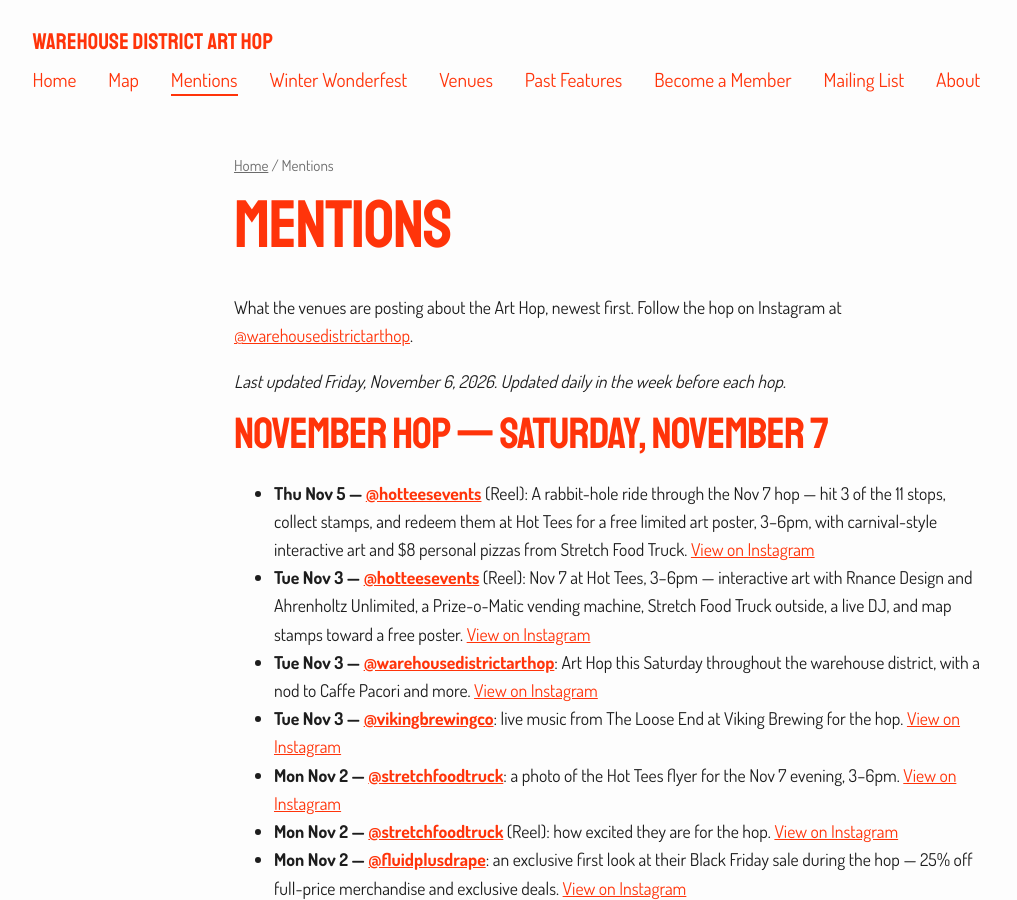
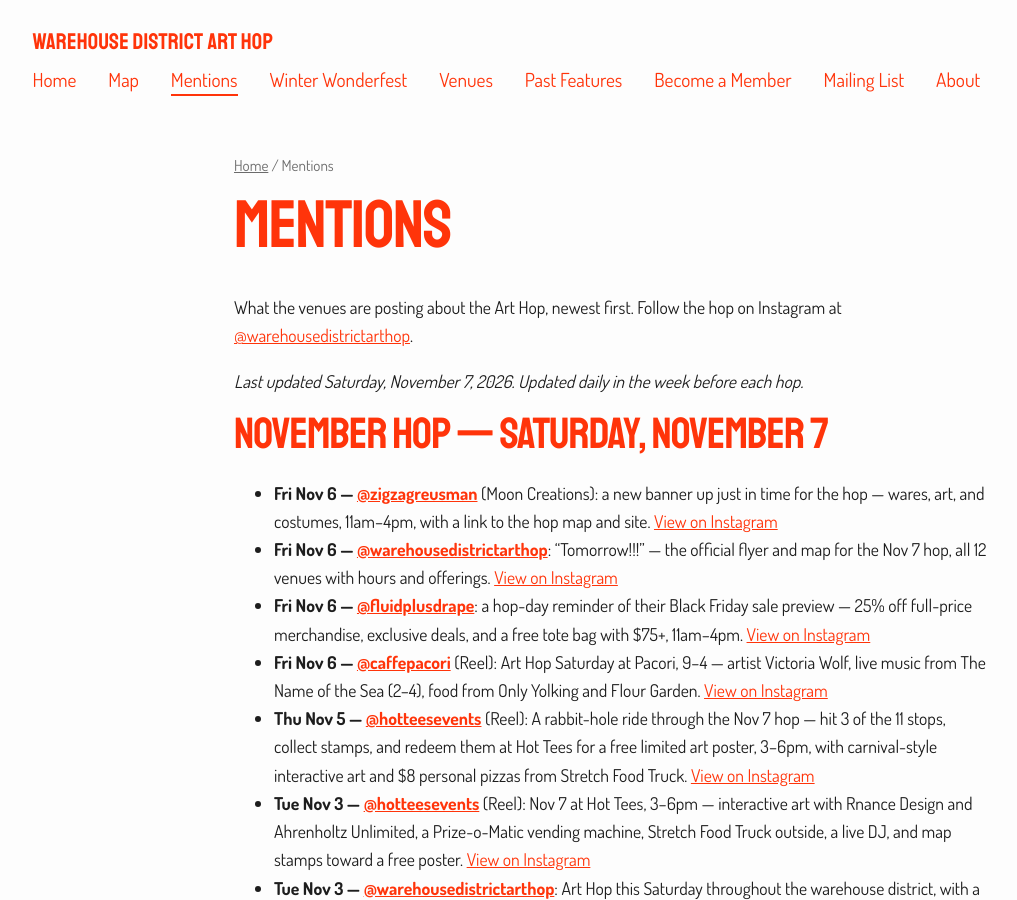
Before and after one commit to OpenEugene/art-hop, a Jekyll site: the page built from docs/Mentions.md, in a window 1280 px wide and 900 px high. Shown: the whole window, without its empty margins (28-1045 px from the left). Built offline with Jekyll 4.4.1, drawn with Linux system fonts in a browser that asks for light colours; our own code applies the rules of GitHub Pages for plain Markdown files.

Commit message:
Mentions: add 4 new Nov 6 posts for Nov 7 hop (Art Hop flyer, Moon Creations, Pacori reel, Fluid + Drape)

```diff
--- a/docs/Mentions.md
+++ b/docs/Mentions.md
@@ -4,10 +4,14 @@
 
 What the venues are posting about the Art Hop, newest first. Follow the hop on Instagram at [@warehousedistrictarthop](https://www.instagram.com/warehousedistrictarthop/).
 
-*Last updated Friday, November 6, 2026. Updated daily in the week before each hop.*
+*Last updated Saturday, November 7, 2026. Updated daily in the week before each hop.*
 
 ## November hop — Saturday, November 7
 
+- **Fri Nov 6 — [@zigzagreusman](https://www.instagram.com/zigzagreusman/)** (Moon Creations): a new banner up just in time for the hop — wares, art, and costumes, 11am–4pm, with a link to the hop map and site. [View on Instagram](https://www.instagram.com/p/Dfar9xqvyTg/)
+- **Fri Nov 6 — [@warehousedistrictarthop](https://www.instagram.com/warehousedistrictarthop/)**: "Tomorrow!!!" — the official flyer and map for the Nov 7 hop, all 12 venues with hours and offerings. [View on Instagram](https://www.instagram.com/p/Dfag5DyPaqJ/)
+- **Fri Nov 6 — [@fluidplusdrape](https://www.instagram.com/fluidplusdrape/)**: a hop-day reminder of their Black Friday sale preview — 25% off full-price merchandise, exclusive deals, and a free tote bag with $75+, 11am–4pm. [View on Instagram](https://www.instagram.com/p/DfaZJHJP4kl/)
+- **Fri Nov 6 — [@caffepacori](https://www.instagram.com/caffepacori/)** (Reel): Art Hop Saturday at Pacori, 9–4 — artist Victoria Wolf, live music from The Name of the Sea (2–4), food from Only Yolking and Flour Garden. [View on Instagram](https://www.instagram.com/reel/DfaWddntkGl/)
 - **Thu Nov 5 — [@hotteesevents](https://www.instagram.com/hotteesevents/)** (Reel): A rabbit-hole ride through the Nov 7 hop — hit 3 of the 11 stops, collect stamps, and redeem them at Hot Tees for a free limited art poster, 3–6pm, with carnival-style interactive art and $8 personal pizzas from Stretch Food Truck. [View on Instagram](https://www.instagram.com/reel/DfXsCh1P2in/)
 - **Tue Nov 3 — [@hotteesevents](https://www.instagram.com/hotteesevents/)** (Reel): Nov 7 at Hot Tees, 3–6pm — interactive art with Rnance Design and Ahrenholtz Unlimited, a Prize-o-Matic vending machine, Stretch Food Truck outside, a live DJ, and map stamps toward a free poster. [View on Instagram](https://www.instagram.com/reel/DfTJSB6T-AM/)
 - **Tue Nov 3 — [@warehousedistrictarthop](https://www.instagram.com/warehousedistrictarthop/)**: Art Hop this Saturday throughout the warehouse district, with a nod to Caffe Pacori and more. [View on Instagram](https://www.instagram.com/p/DfTBXxKPWFt/)
```
